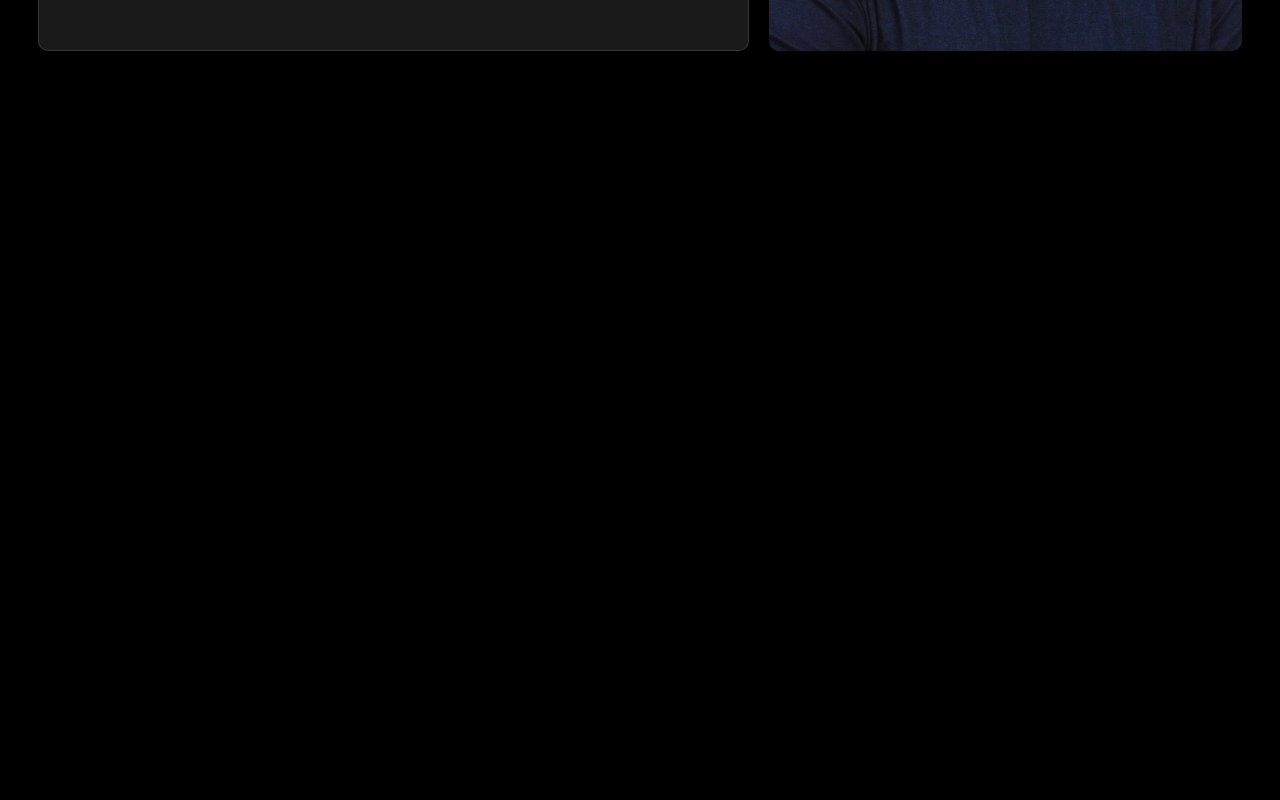
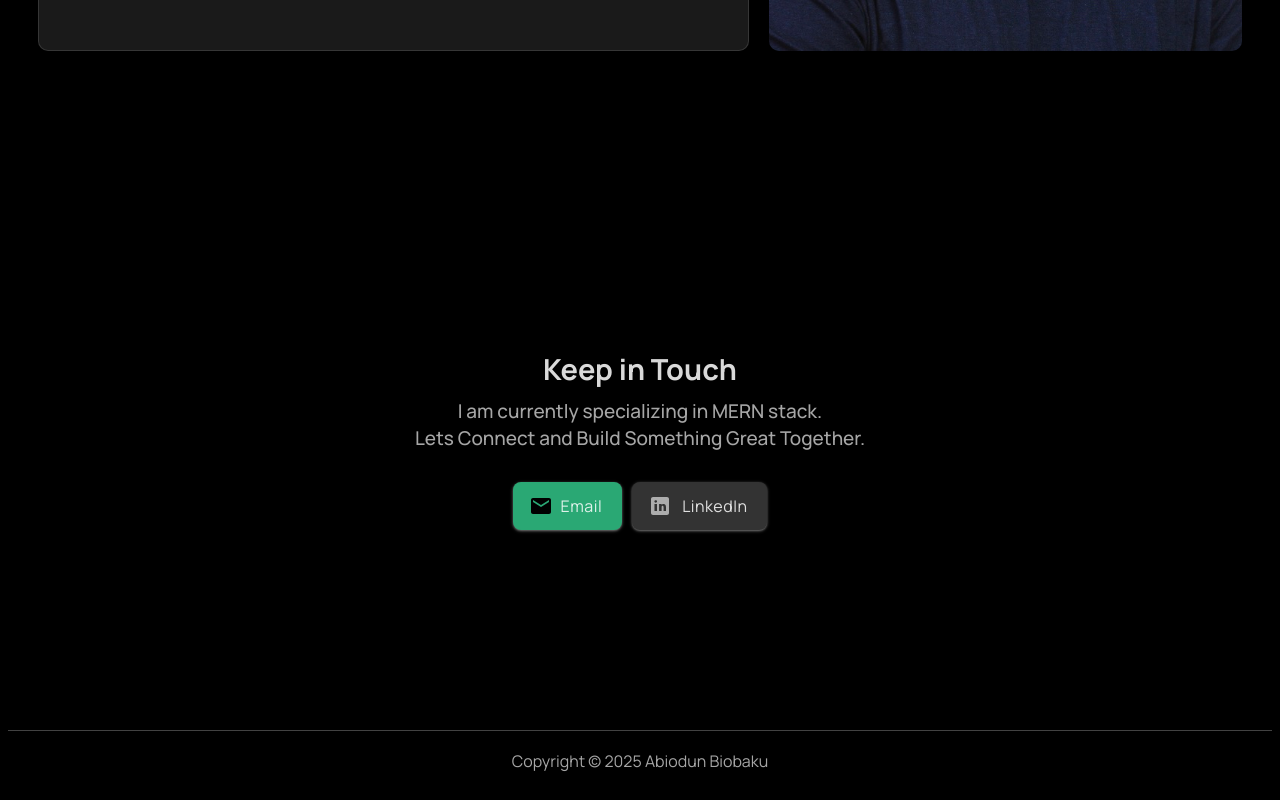
Before and after one commit to biolafrica/Portfolio-user, a Next.js app: page / in a window 1280 px wide. Shown: the part 1499-2299 px from the top of the page. Before the commit the page ends 1658 px from the top, so only its background shows below. Built offline with nearby package versions, Linux system fonts and the light colour scheme.

Commit message:
created footer component

```diff
--- a/app/components/nav/footer.js
+++ b/app/components/nav/footer.js
@@ -1,6 +1,38 @@
+import Link from "next/link"
+
+
+
 export default function Footer(){
+  const year = new Date().getFullYear();
+
   return(
-    <></>
+    <>
+      <div className="footer">
+
+        <h3><b>Keep in Touch</b></h3>
+        <h5>I am currently specializing in MERN stack.</h5>
+        <h5>Lets Connect and Build Something Great Together.</h5>
+
+        <div className="footer-btn">
+
+          <Link href="mailto:biolafrica@gmail.com" className="pri-btn" target="_blank">
+            <img src="icons/Email.svg" alt="" />
+            <h6>Email</h6>
+          </Link>
+
+          <Link href="https://www.linkedin.com/in/abiobaku/" className="sec-btn" target="_blank">
+            <img src="icons/LinkedIn.svg" alt="" />
+            <h6>LinkedIn</h6>
+          </Link>
+
+        </div>
+      </div>
+
+      <div className="copyright">
+        <h6 class="dark-color">Copyright &copy; {year} Abiodun Biobaku</h6>
+      </div>
+    </>
+
   )
 
 }
--- a/app/globals.css
+++ b/app/globals.css
@@ -361,6 +361,36 @@ nav{
 
 
 
+.footer {
+  margin: 200px auto;
+  text-align: center;
+}
+
+.footer-btn {
+  display: flex;
+  align-items: center;
+  justify-content: center;
+  margin: 30px auto;
+  gap: 10px;
+
+}
+
+.footer h3 {
+  margin-bottom: 10px;
+}
+
+.footer h5{
+  color: var(--Secondary-Text-dark);
+}
+
+.copyright {
+  padding: 20px 30px;
+  text-align: center;
+  border-top: 1px solid var(--Border-dark);
+  color: var(--Secondary-Text-dark);
+
+}
+
 @media(max-width:768px) {
   h1 {
     font-size: 48px;
@@ -525,4 +555,9 @@ nav{
     width: 100%;
   }
 
+  .footer {
+    margin: 100px auto;
+
+  }
+
 }
```
Also changed, not shown: public/icons/Email.svg (added), public/icons/LinkedIn.svg (added).
